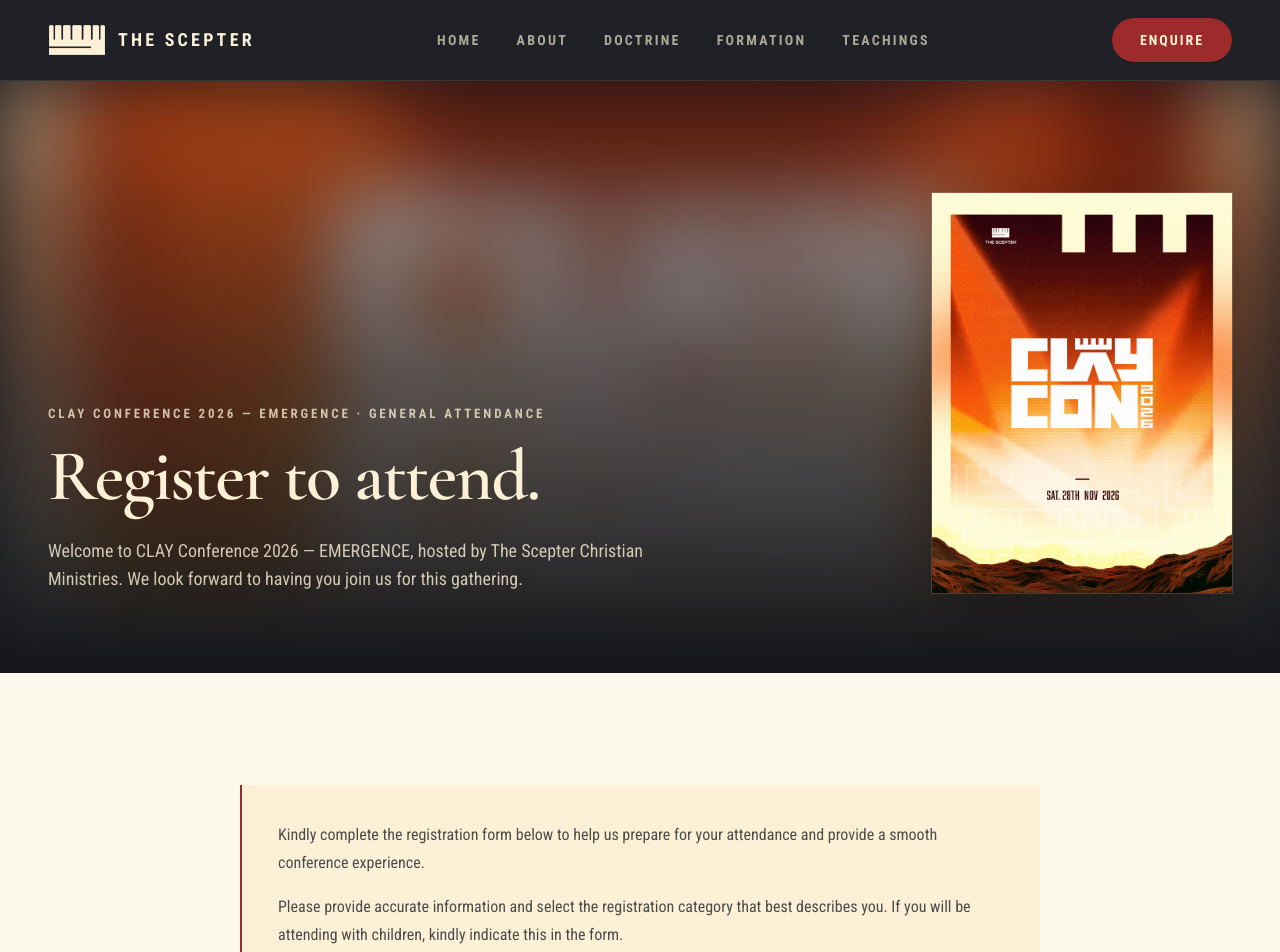
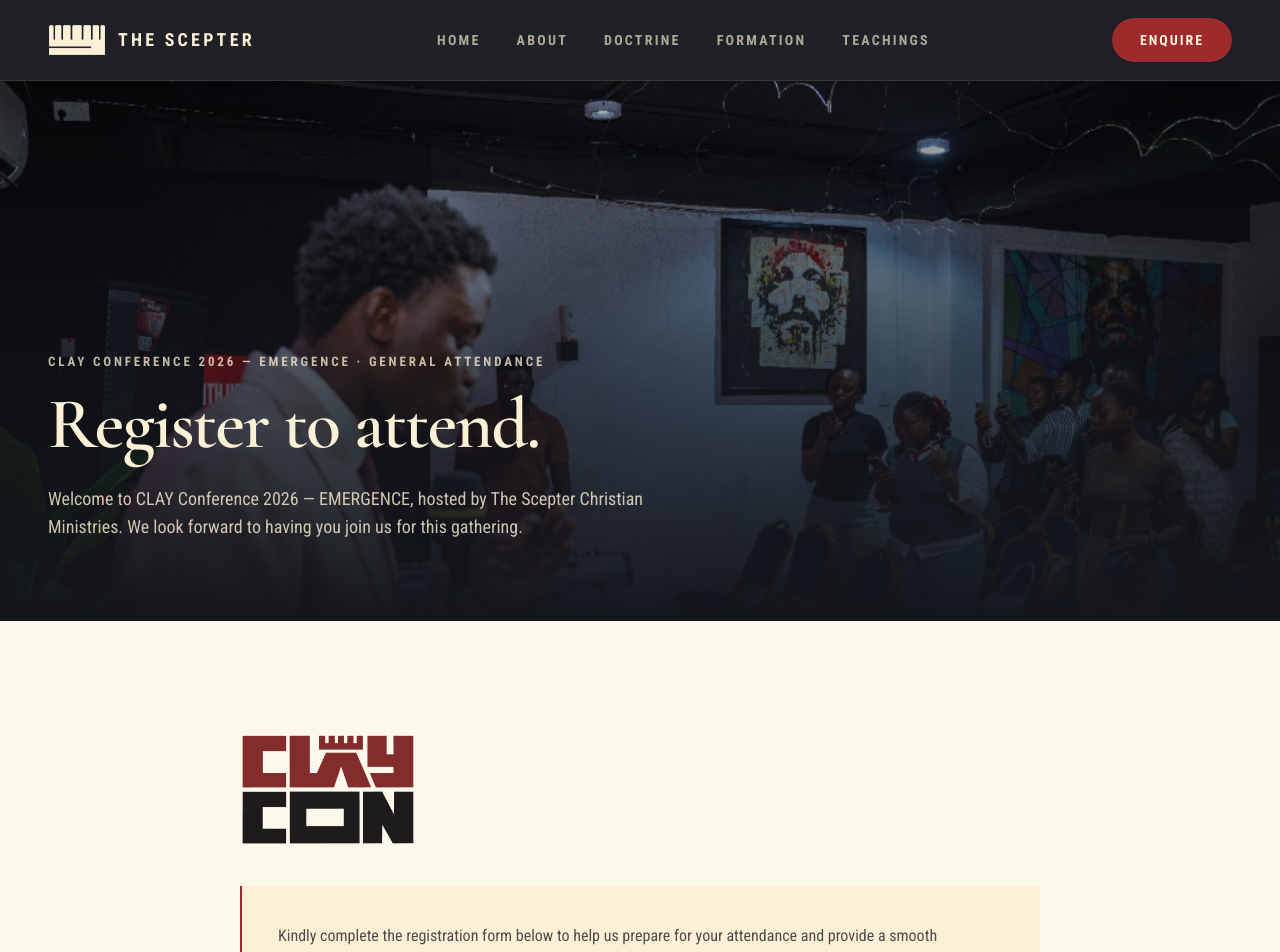
Before and after one commit to Popoola-Sinaayo/scepter, a Next.js app: page /clay/register in a window 1280 px wide. Shown: the top 952 px of the page. Built offline with nearby package versions, Linux system fonts and the light colour scheme.

Commit message:
Show the CLAYCON logo above the registration form and remove the poster.

```diff
--- a/src/app/clay/register/page.tsx
+++ b/src/app/clay/register/page.tsx
@@ -1,3 +1,4 @@
+import Image from "next/image";
 import { AttendeeForm } from "@/components/clay/AttendeeForm";
 import { Container } from "@/components/Container";
 import { PageHero } from "@/components/PageHero";
@@ -19,14 +20,20 @@ export default function ClayRegisterPage() {
         eyebrow={`${clay.title} · General attendance`}
         title="Register to attend."
         description={`Welcome to ${clay.title}, hosted by ${site.legalName}. We look forward to having you join us for this gathering.`}
-        image={images.clayconPoster.src}
-        imageAlt=""
-        imagePosition="object-[center_45%]"
-        feature={images.clayconPoster}
+        image={images.teachingRoom.src}
+        imageAlt={images.teachingRoom.alt}
+        imagePosition="object-[center_30%]"
       />
 
       <section className="py-20 sm:py-28">
         <Container narrow>
+          <Image
+            src="/logos/claycon-logo.png"
+            alt="CLAYCON"
+            width={326}
+            height={210}
+            className="mb-10 h-auto w-36 sm:w-44"
+          />
           <div className="mb-14 space-y-4 border-l-2 border-burgundy bg-cream p-7 text-base leading-7 text-ink/75 sm:p-9">
             <p>
               Kindly complete the registration form below to help us prepare for your attendance and
--- a/src/components/PageHero.tsx
+++ b/src/components/PageHero.tsx
@@ -8,8 +8,6 @@ type PageHeroProps = {
   image?: string;
   imageAlt?: string;
   imagePosition?: string;
-  /** Shown uncropped above the text on mobile and beside it from `md` up, e.g. an event poster. */
-  feature?: { src: string; alt: string; width: number; height: number };
 };
 
 export function PageHero({
@@ -19,7 +17,6 @@ export function PageHero({
   image,
   imageAlt = "",
   imagePosition = "object-center",
-  feature,
 }: PageHeroProps) {
   return (
     <section className="relative isolate flex min-h-[380px] items-end overflow-hidden bg-ink sm:min-h-[460px] md:min-h-[540px]">
@@ -30,7 +27,7 @@ export function PageHero({
             alt={imageAlt}
             fill
             priority
-            className={`hero-media -z-10 object-cover ${imagePosition} ${feature ? "blur-2xl" : ""}`}
+            className={`hero-media -z-10 object-cover ${imagePosition}`}
             sizes="100vw"
           />
           <div className="absolute inset-0 -z-10 bg-gradient-to-t from-ink via-ink/70 to-ink/30" />
@@ -38,10 +35,7 @@ export function PageHero({
       ) : (
         <div className="absolute inset-0 -z-10 bg-[radial-gradient(ellipse_at_top_right,var(--burgundy-deep),transparent_60%)]" />
       )}
-      <Container
-        className={`pb-14 pt-28 sm:pb-20 ${feature ? "flex flex-col-reverse gap-10 md:flex-row md:items-end md:justify-between md:gap-12" : ""}`}
-      >
-        <div className="min-w-0">
+      <Container className="pb-14 pt-28 sm:pb-20">
         <p className="hero-enter hero-enter-delay-1 eyebrow text-cream/75">{eyebrow}</p>
         <h1 className="hero-enter hero-enter-delay-2 mt-4 max-w-3xl font-serif text-5xl font-semibold leading-[1.02] tracking-tight text-cream sm:text-6xl md:text-7xl">
           {title}
@@ -51,18 +45,6 @@ export function PageHero({
             {description}
           </p>
         ) : null}
-        </div>
-        {feature ? (
-          <Image
-            src={feature.src}
-            alt={feature.alt}
-            width={feature.width}
-            height={feature.height}
-            priority
-            sizes="(min-width: 1024px) 300px, 240px"
-            className="hero-enter hero-enter-delay-1 w-[200px] shrink-0 shadow-2xl ring-1 ring-cream/15 sm:w-[240px] lg:w-[300px]"
-          />
-        ) : null}
       </Container>
     </section>
   );
--- a/src/lib/content.ts
+++ b/src/lib/content.ts
@@ -55,12 +55,6 @@ export const images = {
   fellowshipMaroon: {
     src: "/images/ministry/fellowship-maroon.jpg",
     alt: "Precious Alo with a ministry partner, both smiling and giving thumbs up",
-  },
-  clayconPoster: {
-    src: "/images/ministry/claycon-2026-poster.jpg",
-    alt: "CLAYCON 2026 poster by The Scepter: Saturday 28th November 2026",
-    width: 768,
-    height: 1024,
   },
   clayVolunteers: {
     src: "/images/ministry/clay-volunteers.jpg",
```
Also changed, not shown: public/images/ministry/claycon-2026-poster.jpg (deleted), public/logos/claycon-logo.png (added). Lines whose indentation alone changed are shown as unchanged.
